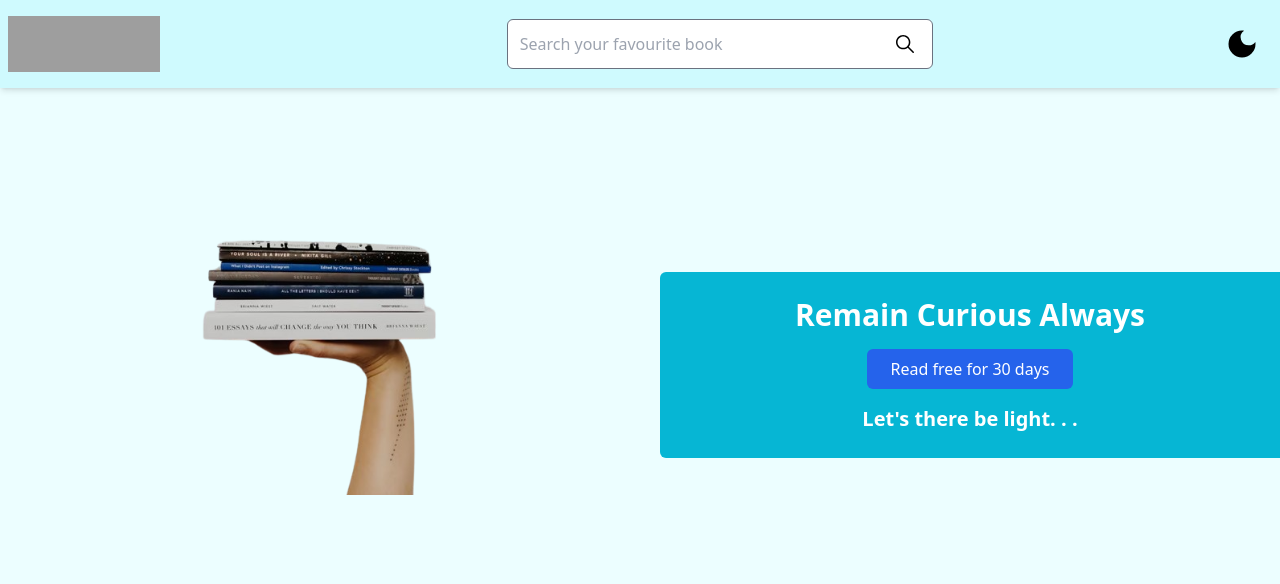
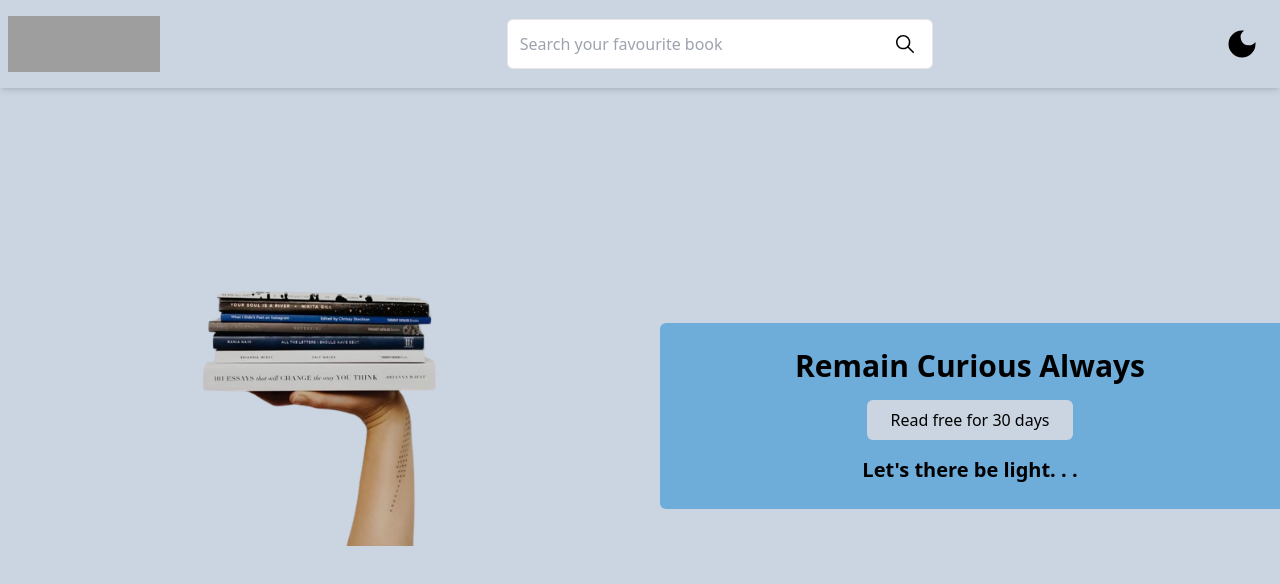
Before and after one commit to raulsync/Observance-Solutions-Training, a React (Vite) app in the folder book-store/: page / in a window 1280 px wide. Shown: the top 584 px of the page. Built offline with nearby package versions, Linux system fonts and the light colour scheme; grey boxes are pictures that could not be loaded.

Commit message:
themetoggle_fixedwithvariable

```diff
--- a/book-store/src/components/SearchInput/SearchInput.tsx
+++ b/book-store/src/components/SearchInput/SearchInput.tsx
@@ -29,15 +29,11 @@ const SearchInput = () => {
   };
 
   return (
-    <div className="searchbox  w-1/3 flex items-center">
+    <div className="searchbox w-1/3 flex items-center">
       <input
         type="text"
         placeholder="Search your favourite book"
-        className={`py-3 w-full px-3 rounded-md outline-none border ${
-          isDarkMode
-            ? ' bg-violet-800 text-white border-gray-600'
-            : 'bg-white text-black border-gray-500'
-        }`}
+        className={`py-3 w-full px-3 rounded-md outline-none border bg-input text-blcak`}
         value={query}
         onChange={(e) => setQuery(e.target.value)}
         onKeyDown={(e) => {
--- a/book-store/src/components/bookDetails/BookDetails.tsx
+++ b/book-store/src/components/bookDetails/BookDetails.tsx
@@ -47,29 +47,33 @@ const BookDetails = () => {
     : 'https://via.placeholder.com/150';
 
   return (
-    <div className="book-details-container relative w-full h-full mx-auto p-4 bg-zinc-400 flex flex-col items-center justify-center">
-      <span className="back-navigate fixed z-[1001] left-44 top-24">
+    <div className="book-details-container relative w-full h-full mx-auto p-4 bg-background flex flex-col items-center justify-center">
+      <span className="back-navigate fixed z-[1001] left-5  top-24">
         <button onClick={() => navigate('/book')}>
-          <TfiControlBackward className="bg-blue-400 rounded-md text-white shadow-md text-3xl p-2" />
+          <TfiControlBackward className="bg-btn text-text rounded-md text-white shadow-md text-3xl p-2" />
         </button>
       </span>
-      <div className="content flex flex-col items-center justify-center w-[70%] h-full mt-20 bg-cyan-200 p-4 rounded-md shadow-lg">
+      <div className="content flex flex-col items-center justify-center w-[90%] h-screen mt-20  p-4 rounded-md bg-description">
         {book ? (
-          <div className="w-full h-full flex flex-col justify-center items-center">
-            <div className="img-container mb-4">
+          <div className="w-full h-screen bg-description flex flex-col justify-center items-center">
+            <div className="img-container mb-2">
               <img
                 src={coverImageUrl}
                 alt={book?.title}
-                className="object-cover rounded-md shadow-2xl"
+                className="object-cover w-[150px] h-[250px] rounded-md shadow-2xl"
               />
             </div>
-            <div className="details w-full h-[38.8vh] flex flex-col items-center">
-              <span className="text-2xl font-semibold text-gray-700 mb-2">
+            <div className="details w-full  flex flex-col items-center">
+              <span className="text-2xl font-semibold text-text mb-2">
                 Title:
               </span>
-              <span className="text-2xl font-bold mb-4">{book?.title}</span>
-              <h1 className="text-2xl font-semibold mb-2">Description:</h1>
-              <p className="description text-center">
+              <span className="text-2xl font-bold text-text mb-4">
+                {book?.title}
+              </span>
+              <h1 className="text-2xl text-text font-semibold mb-2">
+                Description:
+              </h1>
+              <p className="description text-center text-text">
                 {getDescription(book?.description)}
               </p>
             </div>
--- a/book-store/src/components/bookList/BookList.tsx
+++ b/book-store/src/components/bookList/BookList.tsx
@@ -9,13 +9,15 @@ const BookList: React.FC<IProps> = ({ books }) => {
   console.log(books, 'BookList Page');
 
   return (
-    <div className=" mt-20 flex flex-col gap-3 items-center m-auto justify-center w-[50%] bg-zinc-300 ">
+    <div
+      className={`mt-20 flex flex-col gap-3 items-center m-auto justify-center w-[50%] bg-background`}
+    >
       {books
         ?.filter((book) => book.cover_i)
         ?.map((book) => (
           <div
             key={book.key}
-            className=" flex flex-row rounded-md shadow-md items-center bg-white w-full h-40"
+            className=" flex flex-row rounded-md shadow-md items-center bg-card w-full h-40"
           >
             <img
               src={`https://covers.openlibrary.org/b/id/${book.cover_i}-M.jpg`}
@@ -23,9 +25,9 @@ const BookList: React.FC<IProps> = ({ books }) => {
               className="book-cover h-36 rounded-md ml-2 object-contain"
             />
             <div className="book-details ml-5 flex flex-col items center gap-4">
-              <h3 className="font-bold text-black">{book.title}</h3>
+              <h3 className="font-bold text-cardtext">{book.title}</h3>
               {book.author_name && (
-                <p className="font-semibold text-gray-400">
+                <p className="font-semibold text-cardtext">
                   by {book.author_name}
                 </p>
               )}
@@ -33,7 +35,7 @@ const BookList: React.FC<IProps> = ({ books }) => {
               {console.log('after splitting', book.key.split('/').pop())} */}
               <div className="book-detail-btn">
                 <Link to={`/book/${book.key.split('/').pop()}`}>
-                  <button className="bg-blue-500 px-4 rounded-md h-8 text-white">
+                  <button className="bg-btn2 px-4 rounded-md h-8 text-text">
                     Book Details
                   </button>
                 </Link>
--- a/book-store/src/components/header/Header.tsx
+++ b/book-store/src/components/header/Header.tsx
@@ -12,8 +12,8 @@ const Header = () => {
 
   return (
     <div
-      className={`flex h-18 justify-between fixed z-[1000] shadow-md gap-2 items-center w-full  bg-cyan-100 ${
-        isDarkMode && 'bg-violet-950'
+      className={`flex h-18 justify-between fixed z-[1000] shadow-md gap-2 items-center w-full  bg-background ${
+        isDarkMode && 'dark'
       }  py-4 `}
     >
       <div className="logo h-14 w-40 flex items-center">
--- a/book-store/src/index.css
+++ b/book-store/src/index.css
@@ -2,6 +2,30 @@
 @tailwind components;
 @tailwind utilities;
 
-body {
-  background-color: #ecfeff;
+/* body {
+  background-color: #ffffff;
+} */
+/* index.css */
+:root {
+  --color-primary: #6eacda;
+  --color-background: #cbd5e1;
+  --color-text: ##475569;
+  --color-btn: #cbd5e1;
+  --color-card: #E2E8F0;
+  --color-cardtext:#000000;
+  --color-input: #ffffff;
+  --color-btn2: #818CF8;
+  --color-description:#E2E8F0;
 }
+
+.dark {
+  --color-primary: #1a202c;
+  --color-background: #1e293b;
+  --color-text: #ffffff;
+  --color-cardText:#fff
+  --color-btn: #475569;
+  --color-card:#94A3B8 ;
+  --color-btn2:#64748B;
+  --color-description:#64748B
+
+}
--- a/book-store/src/pages/Home/Home.tsx
+++ b/book-store/src/pages/Home/Home.tsx
@@ -18,15 +18,11 @@ const Home = () => {
 
   return (
     <div
-      className={`w-full  flex items-center h-[87.25vh] ${
-        isDarkMode && 'bg-violet-900'
+      className={`w-full flex items-center bg-background text-text h-[100vh] ${
+        isDarkMode ? 'dark' : ''
       }`}
     >
-      <div
-        className={`flex items-center  h-[70vh]  w-1/2 mt-8  mx-4 ${
-          isDarkMode && 'bg-violet-900'
-        }`}
-      >
+      <div className={`flex items-center  h-[70vh]  w-1/2 mt-8  mx-4 `}>
         <img
           src="/home_left.png"
           alt="book on hand"
@@ -34,23 +30,17 @@ const Home = () => {
           id="animatedImage"
         />
       </div>
-      <div className="right flex items-center  w-1/2 h-[70vh] mt-8 ml-2 ">
+      <div className="right flex items-center bg-background  w-1/2 h-[70vh] mt-8 ml-2 ">
         <div
-          className={`flex ${
-            isDarkMode && 'bg-violet-950'
-          } flex-col items-center justify-center w-full h-1/3 gap-4 bg-cyan-500 rounded-s-md`}
+          className={`flex flex-col items-center justify-center w-full bg-primary h-1/3 gap-4 bg-cyan-500 rounded-s-md`}
         >
-          <h1 className="font-bold text-3xl text-white">
+          <h1 className="font-bold text-3xl text-text">
             Remain Curious Always
           </h1>
-          <button
-            className={` ${
-              isDarkMode && 'bg-violet-600'
-            } bg-blue-600  w-1/3 px-4 py-2 rounded-md text-white`}
-          >
+          <button className={`bg-btn  w-1/3 px-4 py-2 rounded-md text-text`}>
             Read free for 30 days
           </button>
-          <h2 className="font-semibold text-white text-xl">
+          <h2 className="font-semibold text-text text-xl">
             Let's there be light. . .{' '}
           </h2>
         </div>
--- a/book-store/src/pages/booksListPage/BookListPage.tsx
+++ b/book-store/src/pages/booksListPage/BookListPage.tsx
@@ -10,15 +10,15 @@ const BookListPage = () => {
 
   const books = useSelector((state: RootState) => state.books.books);
   return (
-    <div className="w-full m-auto bg-zinc-300 relative h-screen flex items-center flex-col ">
-      <div>
+    <div className="w-full m-auto bg-background relative h-screen flex items-center flex-col ">
+      <div className="bg-background">
         <span className="back-navigate left-64 top-28 z-50 fixed ">
           <button onClick={() => navigate('/')}>
-            <TfiControlBackward className=" bg-blue-400 rounded-md text-white shadow-md font-bold text-3xl" />
+            <TfiControlBackward className=" bg-btn rounded-md text-text shadow-md font-bold text-3xl" />
           </button>
         </span>
       </div>
-      <div className="flex flex-col bg-zinc-300 mt-6 items-center w-full">
+      <div className="flex flex-col bg-background mt-6 items-center w-full">
         <BookList books={books} />
       </div>
     </div>
--- a/book-store/src/slices/themeSlice.ts
+++ b/book-store/src/slices/themeSlice.ts
@@ -12,6 +12,12 @@ const themeSlice = createSlice({
   reducers: {
     toggleDarkMode(state: IThemeState) {
       state.value = !state.value;
+
+      if (state.value) {
+        document.documentElement.classList.add('dark');
+      } else {
+        document.documentElement.classList.remove('dark');
+      }
     },
   },
 });
--- a/book-store/tailwind.config.js
+++ b/book-store/tailwind.config.js
@@ -1,7 +1,23 @@
 /** @type {import('tailwindcss').Config} */
 export default {
   content: ['./index.html', './src/**/*.{js,ts,jsx,tsx}'],
+  darkMode: 'class',
   theme: {
+    extend: {
+      colors: {
+        primary: 'var(--color-primary)',
+        background: 'var(--color-background)',
+        text: 'var(--color-text)',
+        btn: 'var(--color-btn)',
+        card: 'var(--color-card)',
+        input: 'var(--color-input)',
+        btn2: 'var(--color-btn2)',
+        cardtext: 'var(--color-cardtext)',
+        description: 'var(--color-description)',
+      },
+    },
+  },
+  variants: {
     extend: {},
   },
   plugins: [],
```
